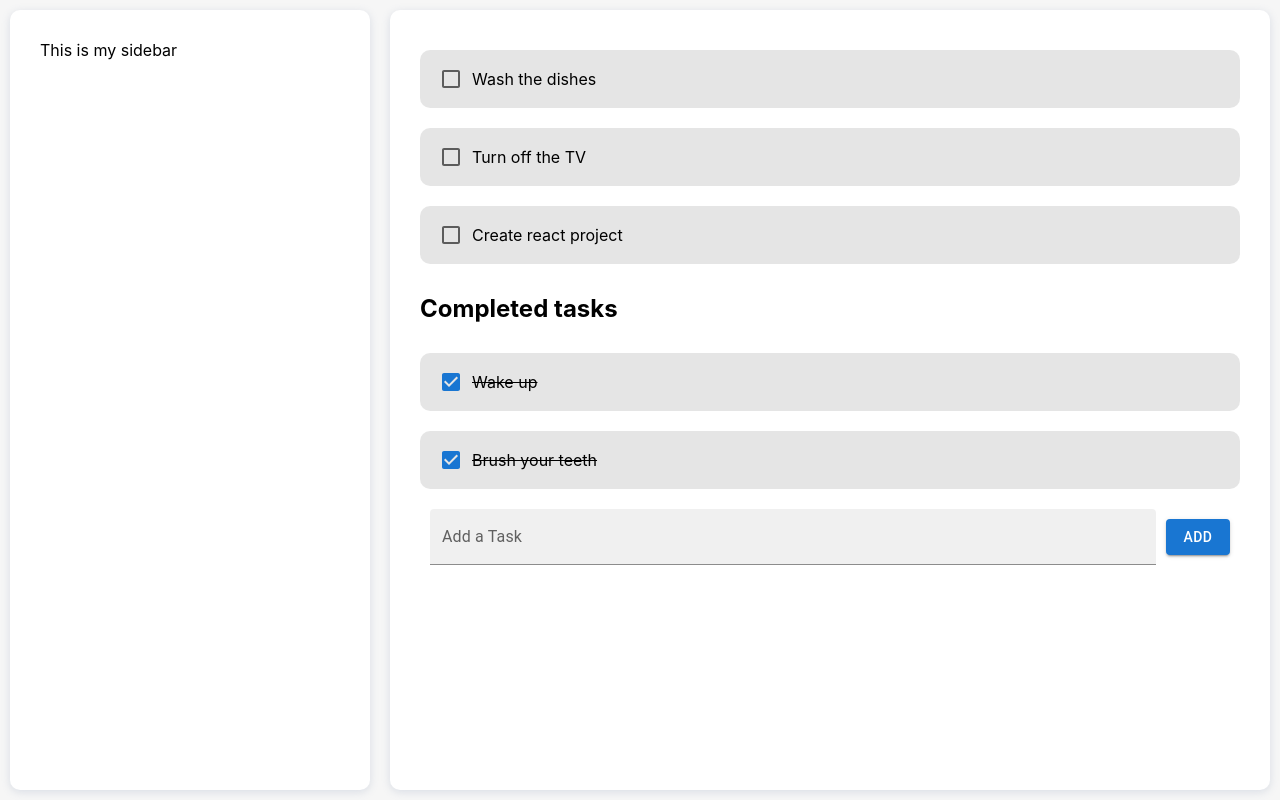
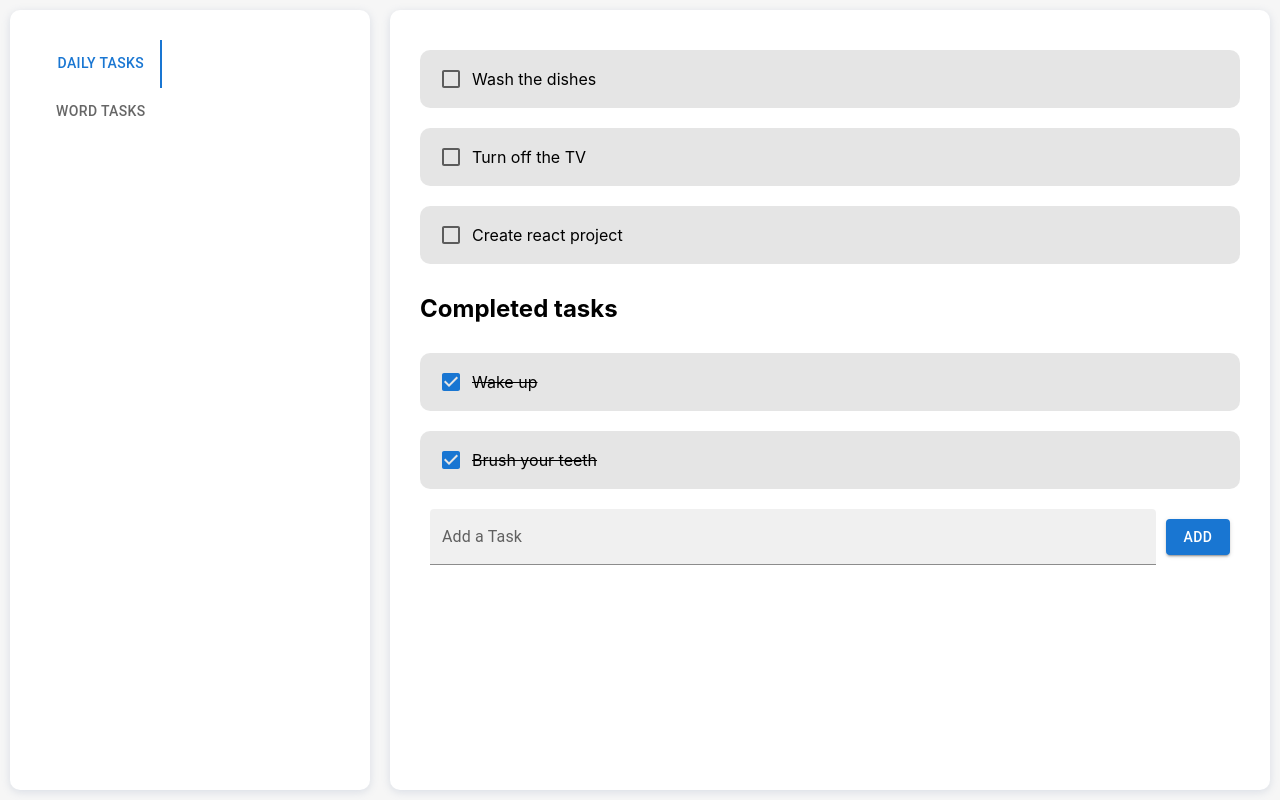
Before and after one commit to MohammadAliSaeidi/todo-app, a React (Create React App) app: page / in a window 1280 px wide. Built offline with nearby package versions, Linux system fonts and the light colour scheme.

Commit message:
new file:   .vscode/launch.json deleted:    src/Components/TodoList/SideBar/SideBar.jsx new file:   src/Components/TodoList/SideBar/Sidebar.jsx modified:   src/Components/TodoList/TodoList.jsx

```diff
--- a/src/Components/TodoList/SideBar/SideBar.jsx
+++ /dev/null
@@ -1,12 +0,0 @@
-import React, { Component } from 'react'
-
-import './SideBar.css'
-
-export default function SideBar({ lists })
-{
-	return (
-		<div className='panel sidebar'>
-			This is my sidebar
-		</div>
-	)
-}
--- /dev/null
+++ b/src/Components/TodoList/SideBar/Sidebar.jsx
@@ -0,0 +1,35 @@
+import React, { Component } from 'react'
+import Tabs from '@mui/material/Tabs'
+import Tab from '@mui/material/Tab'
+
+import './SideBar.css'
+import { useState } from 'react'
+
+export default function Sidebar({ lists, onListChanged, currentListId })
+{
+	const [value, setValue] = useState(currentListId);
+
+	const sidebarLists = lists.map(list =>
+	{
+		return (
+			<Tab label={list.listName} value={list.listId} key={list.listId} />
+		)
+	});
+
+	function handleChange(event, newValue)
+	{
+		setValue(newValue);
+		onListChanged(newValue);
+	}
+
+	return (
+		<div className='panel sidebar'>
+			<Tabs
+				onChange={handleChange}
+				value={value}
+				orientation={'vertical'}>
+				{sidebarLists}
+			</Tabs>
+		</div>
+	)
+}
--- a/src/Components/TodoList/TodoList.jsx
+++ b/src/Components/TodoList/TodoList.jsx
@@ -1,7 +1,7 @@
 import React, { Component, useState } from 'react'
 import AddTaskInput from './AddTaskInput'
 import TasksContainer from './TasksContainer'
-import SideBar from './SideBar/SideBar.jsx'
+import Sidebar from './SideBar/Sidebar.jsx'
 
 import './TodoList.css'
 
@@ -9,10 +9,16 @@ export default function TodoList()
 {
 	const [currentListId, setCurrentListId] = useState(1);
 
-	const [lists, setLists] = useState({
+	const [lists, setLists] = useState([
+		{
 			listId: 1,
 			listName: 'Daily tasks'
-	});
+		},
+		{
+			listId: 2,
+			listName: 'Word tasks'
+		}
+	]);
 
 	const [tasks, setTasks] = useState([
 		{
@@ -45,11 +51,18 @@ export default function TodoList()
 			text: 'Brush your teeth',
 			done: true
 		},
+		{
+			listId: 2,
+			taskId: 5,
+			text: "commit changes on todo-app project",
+			done: false
+		}
 	]);
 
 	function handleOnTaskChecked(event, taskId)
 	{
-		setTasks(tasks.map(task =>
+		setTasks(
+			tasks.map(task =>
 			{
 				if (taskId === task.taskId)
 				{
@@ -82,15 +95,34 @@ export default function TodoList()
 		);
 	}
 
+	function onListChanged(listId)
+	{
+		setCurrentListId(listId);
+	}
 
-	const currentListTasks = tasks.filter(task => task.listId === currentListId);
+	function getListTasks(listId)
+	{
+		return (
+			tasks.filter(task => task.listId === listId)
+		);
+	}
 
 	return (
 		<>
-			<SideBar lists={lists} />
+			<Sidebar
+				lists={lists}
+				onListChanged={onListChanged}
+				currentListId={currentListId} />
+
 			<div className='panel todo-list'>
-				<TasksContainer handleOnTaskChecked={handleOnTaskChecked} tasks={tasks} />
-				<AddTaskInput handleOnAddTask={handleOnAddTask} />
+
+				<TasksContainer
+					handleOnTaskChecked={handleOnTaskChecked}
+					tasks={getListTasks(currentListId)} />
+
+				<AddTaskInput
+					handleOnAddTask={handleOnAddTask} />
+
 			</div>
 		</>
 	)
```
Lines whose indentation alone changed are shown as unchanged.
